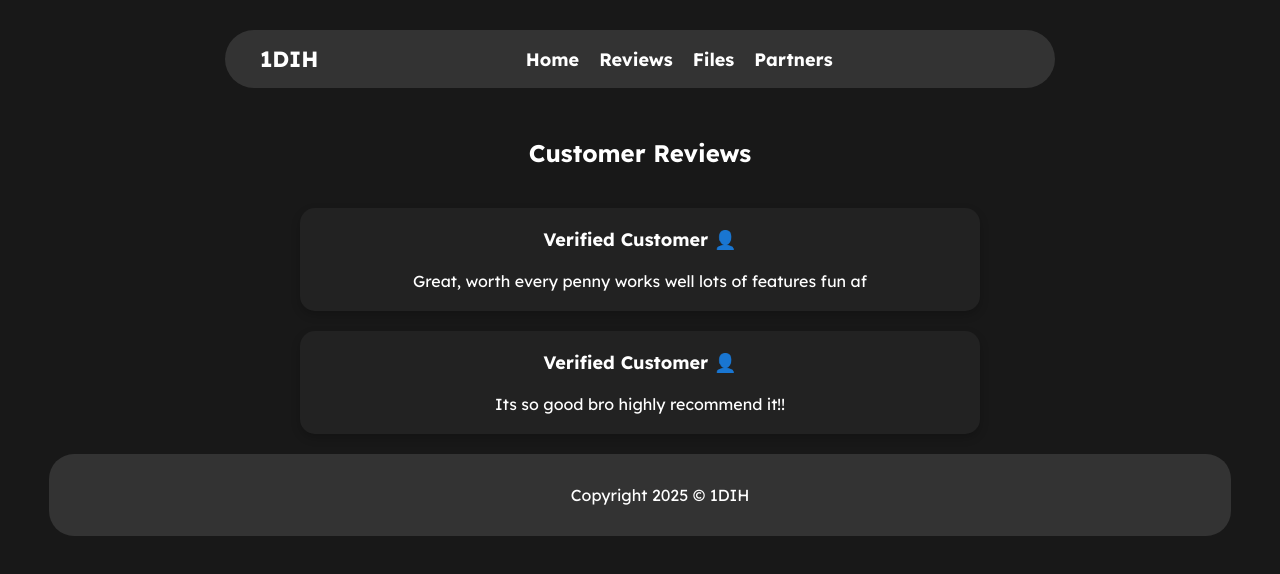
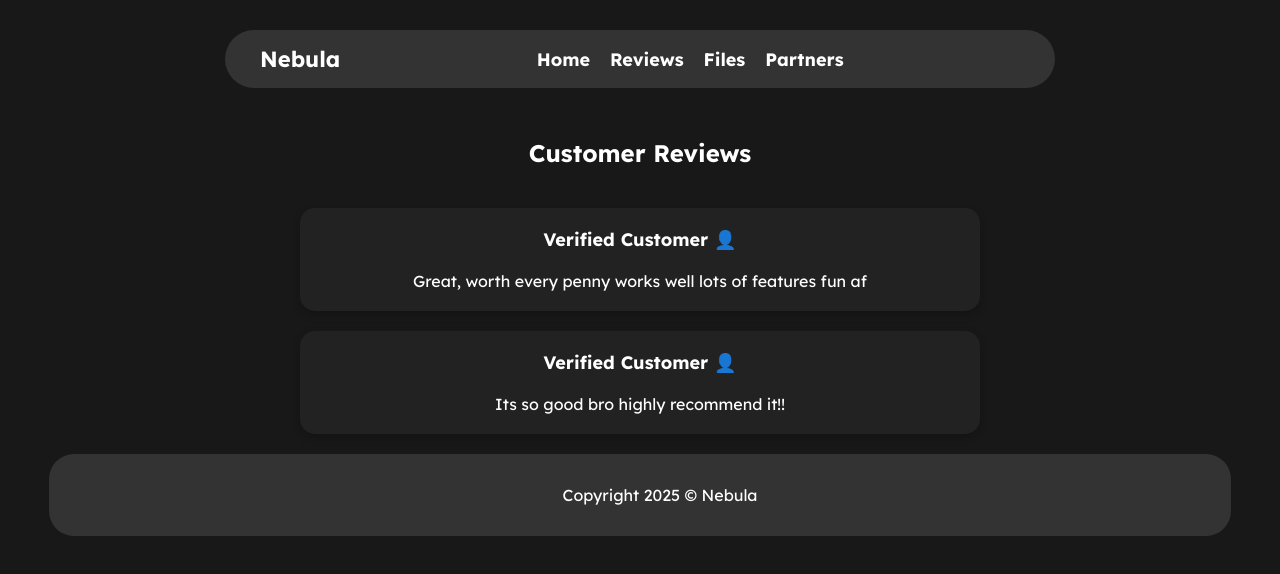
Before and after one commit to 6Ek163pIud6nAlHDDdlw2v/6Ek163pIud6nAlHDDdlw2v, a plain HTML site: page reviews.html in a window 1280 px wide. Drawn offline with Linux system fonts and the light colour scheme.

Commit message:
Update reviews.html

```diff
--- a/reviews.html
+++ b/reviews.html
@@ -3,7 +3,7 @@
 <head>
     <meta charset="UTF-8">
     <meta name="viewport" content="width=device-width, initial-scale=1.0">
-    <title>Reviews - 1DIH</title>
+    <title>Reviews - Nebula</title>
     <link rel="stylesheet" href="styles.css">
     <style>
         .review-container {
@@ -39,7 +39,7 @@
     <main>
         <header>
             <nav>
-                <div class="logo">1DIH</div>
+                <div class="logo">Nebula</div>
                 <ul>
                     <li><a href="index.html">Home</a></li>
                     <li><a href="reviews.html">Reviews</a></li>
@@ -69,7 +69,7 @@
     </main>
     <footer>
         <ul>
-            <p>Copyright 2025 © 1DIH</p>
+            <p>Copyright 2025 © Nebula</p>
         </ul>
     </footer>
 </body>
```
